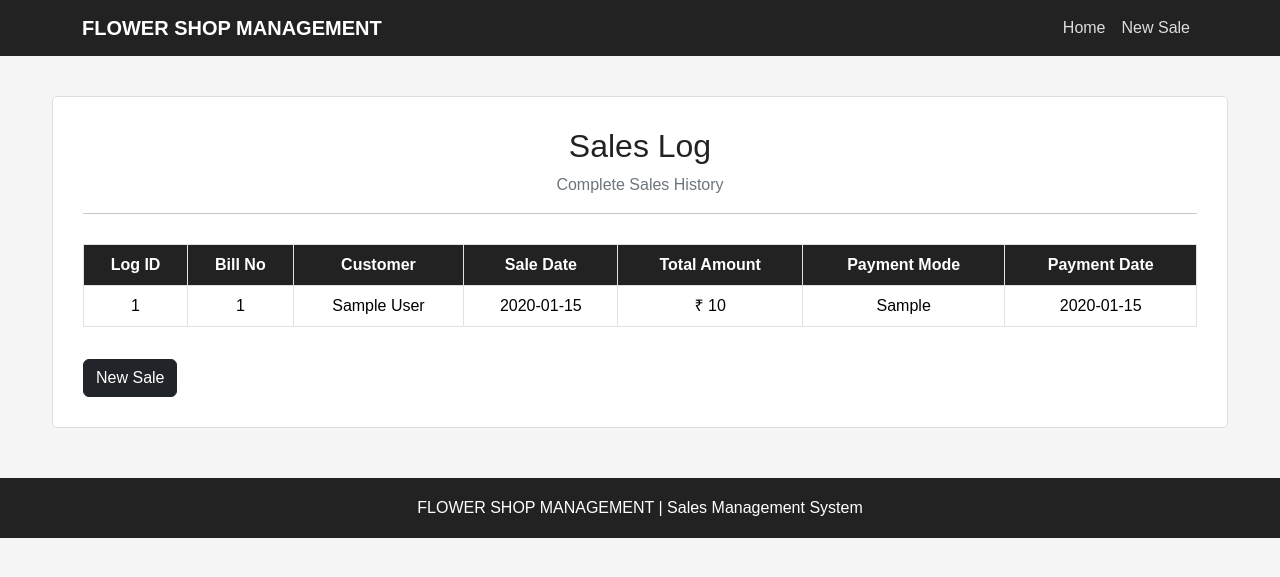
After one commit to oemsayandh/spring-boot-sales-manger, a Spring Boot app: page /sales-log/show in a window 1280 px wide. The commit adds this page. Shown: the top 577 px of the page. Run offline with Spring Boot 4, Linux system fonts and the light colour scheme; tables that the repository leaves empty hold one stand-in row (values such as "Sample post").

Commit message:
completed the sales log feature partial testing done

```diff
--- a/flower-sales-manager/src/main/java/com/company/controller/FlowerStockDetailsController.java
+++ b/flower-sales-manager/src/main/java/com/company/controller/FlowerStockDetailsController.java
@@ -2,6 +2,7 @@
 package com.company.controller;
 
 import org.springframework.beans.factory.annotation.Autowired;
+
 import org.springframework.stereotype.Controller;
 import org.springframework.ui.Model;
 import org.springframework.web.bind.annotation.GetMapping;
--- /dev/null
+++ b/flower-sales-manager/src/main/java/com/company/controller/SalesLogDetailsController.java
@@ -0,0 +1,28 @@
+package com.company.controller;
+
+import org.springframework.beans.factory.annotation.Autowired;
+import org.springframework.stereotype.Controller;
+import org.springframework.ui.Model;
+import org.springframework.web.bind.annotation.GetMapping;
+import org.springframework.web.bind.annotation.RequestMapping;
+
+import com.company.service.SalesLogDetailsService;
+
+@Controller
+@RequestMapping("/sales-log")
+public class SalesLogDetailsController {
+	@Autowired
+	private SalesLogDetailsService logDetailsService;
+
+	@GetMapping({"/", "/home"})
+    public String home() {
+        return "home";
+    }
+
+	@GetMapping("/show")
+	public String showAllSalesLogs(Model model) {
+		model.addAttribute("salesLogs", logDetailsService.showAllSalesLogs());
+		return "sales-log";
+	}
+
+}
--- a/flower-sales-manager/src/main/java/com/company/repository/SalesSubItemsDetailsRepository.java
+++ b/flower-sales-manager/src/main/java/com/company/repository/SalesSubItemsDetailsRepository.java
@@ -1,4 +1,6 @@
 package com.company.repository;
+
+import java.util.List;
 
 import org.springframework.data.jpa.repository.JpaRepository;
 
@@ -9,5 +11,6 @@ import com.company.entity.SalesSubItemsDetails;
  *
  */
 public interface SalesSubItemsDetailsRepository extends JpaRepository<SalesSubItemsDetails, Integer> {
+	List<SalesSubItemsDetails> findBySalesDetails_SaleId(Integer saleId);
 
 }
--- a/flower-sales-manager/src/main/java/com/company/service/FlowerStockDetailsService.java
+++ b/flower-sales-manager/src/main/java/com/company/service/FlowerStockDetailsService.java
@@ -17,5 +17,7 @@ public interface FlowerStockDetailsService {
 
 	void deleteStockById(int stockId);
 
+	void reduceStock(Integer flowerId, Double quantity);
+
 
 }
--- a/flower-sales-manager/src/main/java/com/company/service/PaymentService.java
+++ b/flower-sales-manager/src/main/java/com/company/service/PaymentService.java
@@ -10,4 +10,6 @@ public interface PaymentService {
 
 	boolean isSaleAlredyPaid(Integer saleId);
 
+	void completePayment(PayementDetails payment, Integer saleId);
+
 }
--- a/flower-sales-manager/src/main/resources/templates/home.html
+++ b/flower-sales-manager/src/main/resources/templates/home.html
@@ -51,12 +51,12 @@
 
                 <li class="nav-item">
                     <a class="nav-link"
-                       th:href="@{/customer-details/add}">Sales</a>
+                       th:href="@{/customer-details/list}">Sales</a>
                 </li>
 
                 <li class="nav-item">
                     <a class="nav-link"
-                       th:href="@{/sales-log/list}">Sales Log</a>
+                       th:href="@{/sales-log/show}">Sales Log</a>
                 </li>
 
             </ul>
@@ -211,7 +211,7 @@
                         View previous sales and transactions.
                     </p>
 
-                    <a th:href="@{/sales-log/list}"
+                    <a th:href="@{/sales-log/show}"
                        class="btn btn-dark">
                         View Sales Log
                     </a>
--- a/flower-sales-manager/src/main/resources/templates/payments.html
+++ b/flower-sales-manager/src/main/resources/templates/payments.html
@@ -278,7 +278,7 @@
 
 
             <!-- BUTTONS -->
-
+			<p th:if="${error}" th:text="${error}"class="text-danger fw-bold text-center"></p>
             <button type="submit"
                     class="btn btn-dark payment-btn">
                 Complete Payment
--- /dev/null
+++ b/flower-sales-manager/src/main/resources/templates/sales-log.html
@@ -0,0 +1,177 @@
+
+<!DOCTYPE html>
+<html xmlns:th="http://www.thymeleaf.org">
+
+<head>
+    <title>Sales Log</title>
+    <meta charset="UTF-8">
+    <meta name="viewport" content="width=device-width, initial-scale=1">
+
+    <link href="https://cdn.jsdelivr.net/npm/bootstrap@5.3.3/dist/css/bootstrap.min.css"
+          rel="stylesheet">
+
+    <style>
+        body {
+            background-color: #f5f5f5;
+            color: #222;
+            font-family: Arial, sans-serif;
+        }
+
+        .navbar, footer {
+            background-color: #222;
+        }
+
+        .navbar-brand {
+            color: white;
+            font-weight: bold;
+        }
+
+        .nav-link {
+            color: #ddd !important;
+        }
+
+        .nav-link:hover {
+            color: white !important;
+        }
+
+        .log-container {
+            max-width: 1200px;
+            margin: 40px auto;
+        }
+
+        .log-card {
+            background-color: white;
+            padding: 30px;
+            border: 1px solid #ddd;
+            border-radius: 5px;
+        }
+
+        .log-title {
+            text-align: center;
+            margin-bottom: 30px;
+        }
+
+        .table th {
+            background-color: #222;
+            color: white;
+            white-space: nowrap;
+        }
+
+        footer {
+            color: white;
+            text-align: center;
+            padding: 18px;
+            margin-top: 50px;
+        }
+    </style>
+</head>
+
+<body>
+
+<!-- NAVBAR -->
+
+<nav class="navbar navbar-expand-lg">
+    <div class="container">
+
+        <a class="navbar-brand" th:href="@{/customer-details/home}">
+            FLOWER SHOP MANAGEMENT
+        </a>
+
+        <div class="navbar-nav ms-auto">
+
+            <a class="nav-link" th:href="@{/customer-details/home}">
+                Home
+            </a>
+
+            <a class="nav-link" th:href="@{/sales-Details/add}">
+                New Sale
+            </a>
+
+        </div>
+
+    </div>
+</nav>
+
+<!-- SALES LOG -->
+
+<div class="container log-container">
+
+    <div class="log-card">
+
+        <div class="log-title">
+            <h2>Sales Log</h2>
+            <p class="text-secondary">Complete Sales History</p>
+            <hr>
+        </div>
+
+        <div class="table-responsive">
+
+            <table class="table table-bordered table-hover text-center align-middle">
+
+                <thead>
+                    <tr>
+                        <th>Log ID</th>
+                        <th>Bill No</th>
+                        <th>Customer</th>
+                        <th>Sale Date</th>
+                        <th>Total Amount</th>
+                        <th>Payment Mode</th>
+                        <th>Payment Date</th>
+                    </tr>
+                </thead>
+
+                <tbody>
+
+                    <tr th:each="log : ${salesLogs}">
+
+                        <td th:text="${log.salesLogId}"></td>
+
+                        <td th:text="${log.salesDetails.billNo}"></td>
+
+                        <td th:text="${log.salesDetails.customers.customerName}"></td>
+
+                        <td th:text="${log.salesDetails.saleDate}"></td>
+
+                        <td>
+                            ₹ <span th:text="${log.salesDetails.saleTotalAmount}"></span>
+                        </td>
+
+                        <td th:text="${log.paymentDetails.payementMode}"></td>
+
+                        <td th:text="${log.paymentDetails.paymentDate}"></td>
+
+                    </tr>
+
+                    <tr th:if="${#lists.isEmpty(salesLogs)}">
+                        <td colspan="7" class="text-secondary">
+                            No sales records found.
+                        </td>
+                    </tr>
+
+                </tbody>
+
+            </table>
+
+        </div>
+
+        <a th:href="@{/sales-Details/add}"
+           class="btn btn-dark mt-3">
+            New Sale
+        </a>
+
+    </div>
+
+</div>
+
+<!-- FOOTER -->
+
+<footer>
+    <p class="mb-0">
+        FLOWER SHOP MANAGEMENT | Sales Management System
+    </p>
+</footer>
+
+<script src="https://cdn.jsdelivr.net/npm/bootstrap@5.3.3/dist/js/bootstrap.bundle.min.js"></script>
+
+</body>
+</html>
```
Also changed, not shown: flower-sales-manager/src/main/java/com/company/controller/PayementDetailsController.java (+11 -11 lines), flower-sales-manager/src/main/java/com/company/entity/SalesLogDetails.java (added, +63 -0 lines), flower-sales-manager/src/main/java/com/company/repository/FlowerStockDetailsRepository.java (+8 -0 lines), flower-sales-manager/src/main/java/com/company/repository/SalesLogDetailsRepository.java (added, +13 -0 lines), flower-sales-manager/src/main/java/com/company/service/FlowerStockDetailsServiceImpl.java (+22 -0 lines), flower-sales-manager/src/main/java/com/company/service/PaymentServiceImpl.java (+41 -0 lines), flower-sales-manager/src/main/java/com/company/service/SalesLogDetailsService.java (added, +14 -0 lines), flower-sales-manager/src/main/java/com/company/service/SalesLogDetailsServiceImpl.java (added, +28 -0 lines).
